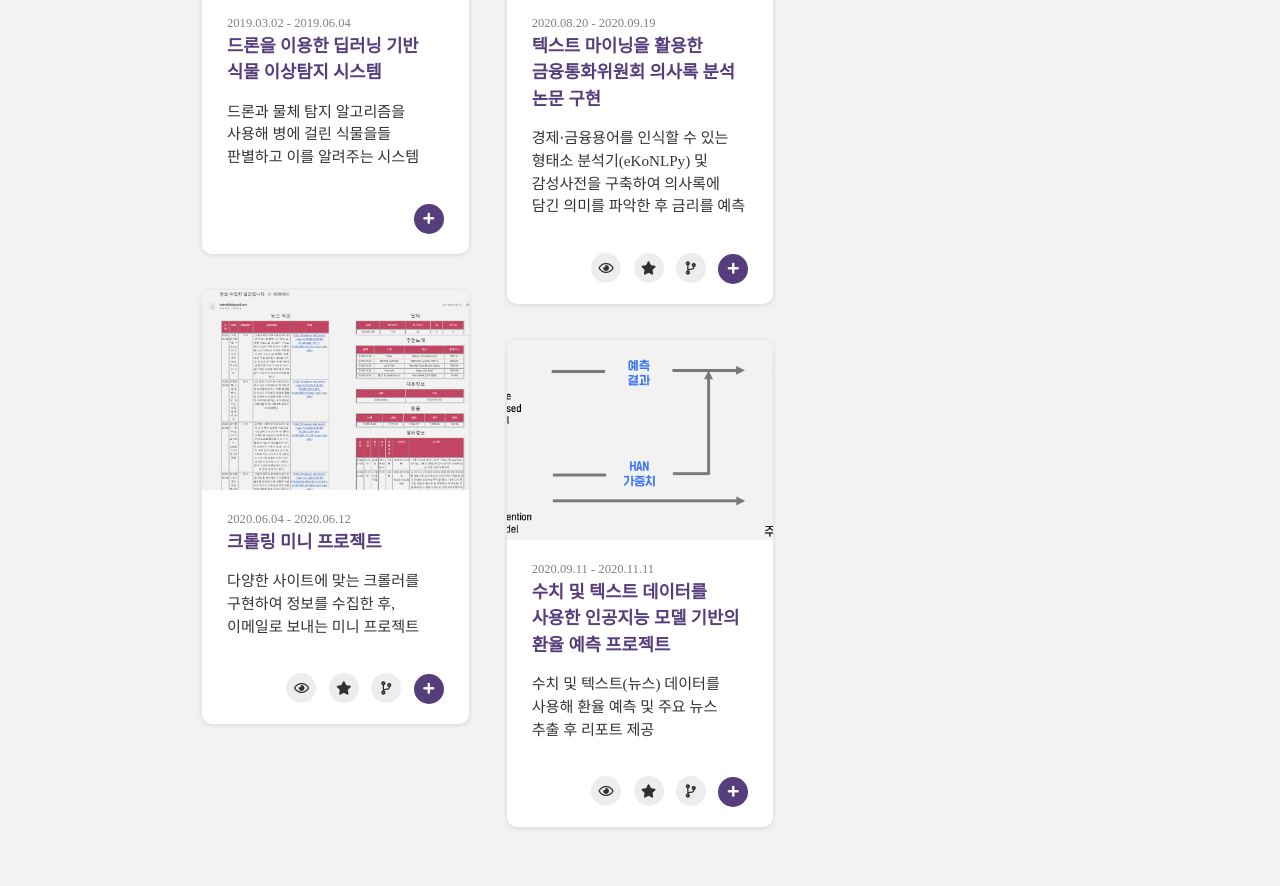
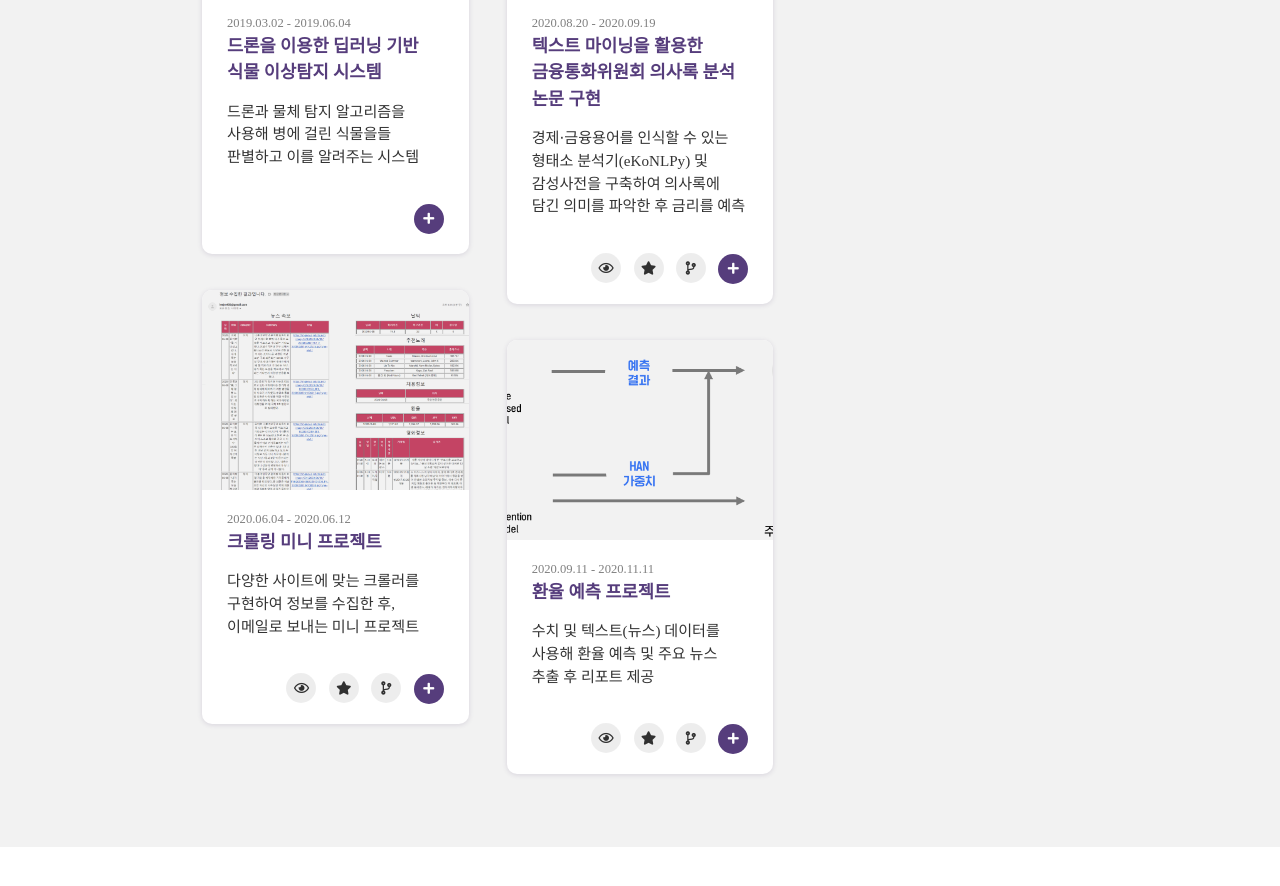
Before and after one commit to Lee-JeongMin/Lee-JeongMin.github.io, a Jekyll site: the page built from portfolio.html, in a window 1280 px wide and 900 px high, scrolled down 964 px. Shown: the top 886 px of the window. Built offline with Jekyll 4.4.1, drawn with Linux system fonts in a browser that asks for light colours; nearby versions of some CDN libraries; some web fonts are replaced; after the commit the page ends 1811 px from its top, so only the background shows below that; part of the change alters nothing that is shown.

Commit message:
Update exchange rate project

```diff
--- a/_data/projects.yml
+++ b/_data/projects.yml
@@ -48,7 +48,9 @@
     contents :
         - title : 1. Preparing Corpus
           image :
-          description : 데이터 목록 - 금통위 의사록, 뉴스 기사, 채권분석 리포트, 콜금리, 기준금리 | 수집기간 - 2005/01/01 ~ 2017/12/31
+          description : |
+                        데이터 목록 - 금통위 의사록, 뉴스 기사, 채권분석 리포트, 콜금리, 기준금리
+                        수집기간 - 2005/01/01 ~ 2017/12/31
         - title : 2. Pre-Processing & Feature Selection
           image :
           description : eKoNLPy를 사용해 형태소 분석
@@ -66,22 +68,41 @@
     url :  https://github.com/kwonsuhan/Exchange-Rate-Caster # Full URL
     image : model_architecture.PNG # path: assets/project/
     date : 2020.09.11 - 2020.11.11
-    title : 수치 및 텍스트 데이터를 사용한 인공지능 모델 기반의 환율 예측 프로젝트
+    title : 환율 예측 프로젝트
     summary :
     description : 수치 및 텍스트(뉴스) 데이터를 사용해 환율 예측 및 주요 뉴스 추출 후 리포트 제공
     contents :
         - title : 1. 데이터 수집 및 정제
-          image :
-          description :
+          image : numeric_data.png
+          image : numeric_preprocessing.png
+          description : |
+                        <수치 데이터>
+                        환율과 관련있는 28개의 변수를 2010-01-01 ~ 2020-09-30 약 10년 데이터 수집
+                        휴일제거 & 미국시차를 한국시차로 맞춤
+          image : text_preprocessing.png
+          description : |
+                        <텍스트 데이터>
+                        환율, 금리, 국내증시, 미국증시, 외국인투자 5개의 키워드를 선정하여 연합뉴스 기사제목 2010-01-01 ~ 2020-09-30 약 10년 데이터 수집
+                        (* 2019년 기준 연합뉴스가 가장 제공량이 많음)
+                        휴일제거 & 중복기사 및 특수문자 제거
+                        eKoNLPy를 사용해 형태소 분석(명사, 형용사, 동사, 부사만 사용)
+                        Tokenizer를 사용해 빈도 기반의 단어사전 구축
+                        기사제목 index 변환 및 padding 처리
         - title : 2. 모델 학습
-          image :
-          description :
+          image : darnn.PNG
+          description : |
+                        Dual-Stage Attention Based Recurrent Neural Network 모델 (수치 데이터에 적용)
+          image : han.PNG
+          description : |
+                        Hierarchical Attention Network 모델(텍스트 데이터에 적용)
         - title : 3. 주요 뉴스 추출 및 검색
           image :
-          description :
+          description : |
+                        HAN 모델에서 추출한 Attention extract model에서 추출한 Attention score가 높은 수 3개를 추출
+                        네이버 검색 API를 사용해 TOP3의 뉴스를 검색하여 TITLE, URL, DESCRIPTION 추출
         - title : 4. 서비스 제공
-          image :
-          description :
+          image : telegram.PNG
+          description : Telegram을 사용해 예측된 환율값과 주요뉴스(제목, url, 설명) 제공
 
 # - project :
 #     print : True # If 'False' is selected, it will not be displayed in 'home.html > aside > .proj-content'.
```
Also changed, not shown: assets/project/darnn.PNG (added), assets/project/han.PNG (added), assets/project/numeric_data.png (added), assets/project/numeric_preprocessing.png (added), assets/project/telegram.PNG (added), assets/project/text_preprocessing.png (added).
